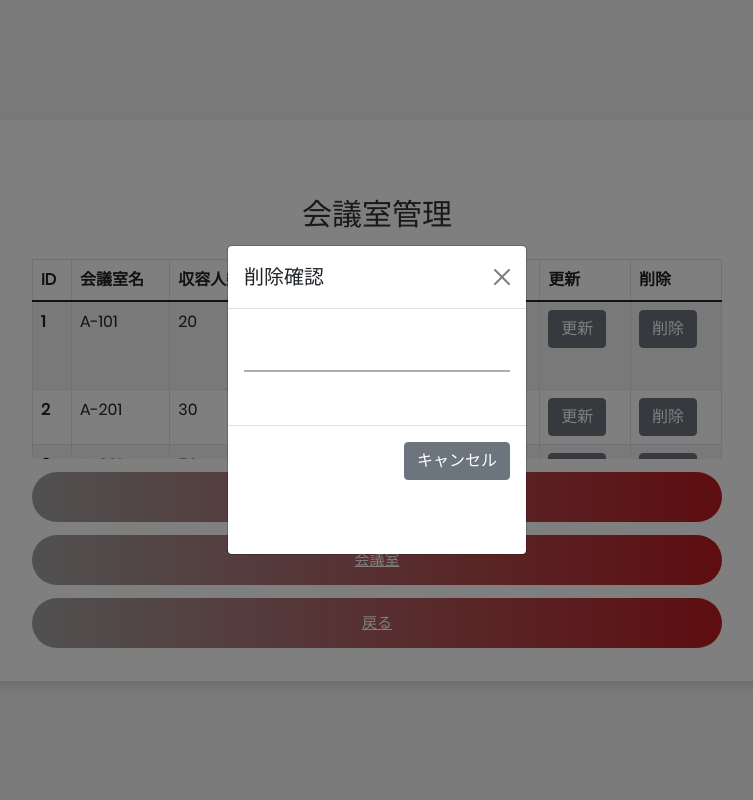
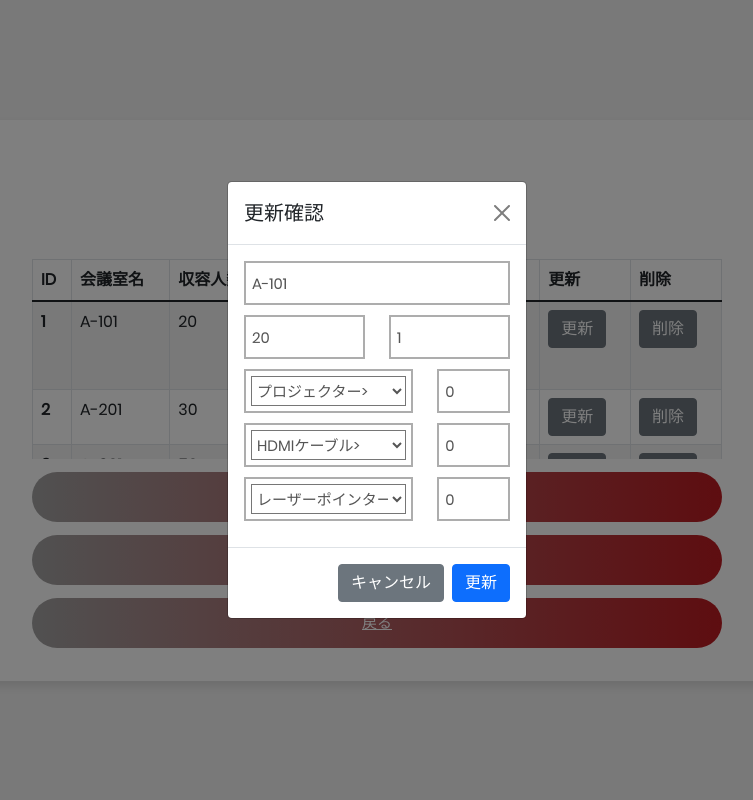
Before and after one commit to T1-2022/yoyaku, a Flask app: page /admin_room/ in a window 1280 px wide, after a click on "更新". Shown: the whole page, without its empty margins (263-1016 px from the left). Run offline with Flask 2, Linux system fonts and the light colour scheme; data comes from the database, SQL or seed files in the repository.

Commit message:
設置機器追加

```diff
--- a/app/admin_room.py
+++ b/app/admin_room.py
@@ -3,6 +3,7 @@ import os
 from flask import render_template, request, redirect, url_for, Blueprint, Flask, session
 
 from models.Conference import Conference
+from models.Equipment import Equipment
 from models.Register import Register
 from models.User import User
 from models.database import db
@@ -12,4 +13,5 @@ admin_room_bp = Blueprint('admin_room', __name__, url_prefix='/admin_room')
 @admin_room_bp.route('/', methods=["GET", "POST"])
 def admin_room():
     conferences = Conference.query.all()
-    return render_template('admin_room.html', conferences=conferences)
+    equipments = Equipment.query.all()
+    return render_template('admin_room.html', conferences=conferences, equipments=equipments)
--- a/app/static/css/main_admin.css
+++ b/app/static/css/main_admin.css
@@ -110,6 +110,37 @@
   left: 0;
 }
 
+/*[ Input ]*/
+.inputadmin100 {
+  font-family: Poppins-Regular;
+  font-size: 15px;
+  color: #555555;
+  line-height: 0.5;
+
+  display: block;
+  width: 100%;
+  height: 30px;
+  background: transparent;
+  padding: 0 1px;
+}
+
+.wrap-inputadmin100 {
+  width: 100%;
+  position: relative;
+  padding: 5px;
+  border: 2px solid #adadad;
+  margin-bottom: 10px;
+}
+
+
+.wrap-smallinput100 {
+  width: 100%;
+  position: relative;
+  padding: 5px;
+  border: 2px solid #adadad;
+  margin-bottom: 10px;
+}
+
 /*[ Table ]*/
 .my-custom-scrollbar {
 position: relative;
--- a/app/templates/admin_room.html
+++ b/app/templates/admin_room.html
@@ -44,17 +44,47 @@
                                     <div class="modal-dialog modal-sm modal-dialog-centered" id="{{conference.__dict__['conference_id']}}">
                                         <div class="modal-content">
                                             <div class="modal-header">
-                                                <h5 class="modal-title" id="change-room-label">削除確認</h5>
+                                                <h5 class="modal-title" id="change-room-label">更新確認</h5>
                                                 <button type="button" class="btn-close" data-bs-dismiss="modal" aria-label="Close"></button>
                                                 </div>
                                             <div class="modal-body">
-                                                <div class="wrap-input100 validate-input"  data-validate = "Introduce Name">
-                                                    <input class="input100" type="text" name="Name" value="{{ request.form.username }}">
+                                                <div class="row rows-cols-2 text-center">
+                                                    <div class="col-12">
+                                                        <div class="wrap-inputadmin100">
+                                                            <input class="inputadmin100" type="text" name="Name" value="{{ conference.__dict__['name'] }}">
+                                                        </div>
+                                                    </div>
+                                                    <div class="col-6">
+                                                        <div class="wrap-inputadmin100">
+                                                            <input class="inputadmin100" type="text" name="Capacity" value="{{ conference.__dict__['capacity'] }}">
+                                                        </div>
+                                                    </div>
+                                                    <div class="col-6">
+                                                        <div class="wrap-inputadmin100">
+                                                            <input class="inputadmin100" type="text" name="Photo" value="{{ conference.__dict__['fhoto_id'] }}">
+                                                        </div>
+                                                    </div>
+                                                    {% for equipment in conference.equipments %}
+                                                        <div class="col-8">
+                                                            <div class="wrap-inputadmin100">
+                                                                <select class="inputadmin100" name="Eq{{ equipment.__dict__['equipment_id'] }}" >
+                                                                    {% for eq in equipments %}
+                                                                        <option value="{{ eq.__dict__['equipment_id'] }}" {% if equipment.__dict__['equipment_id'] == eq.__dict__['equipment_id'] %} selected {% endif %}>{{ eq.__dict__['name'] }}></option>
+                                                                    {% endfor %}
+                                                                </select>
+                                                            </div>
+                                                        </div>
+                                                        <div class="col-4">
+                                                        <div class="wrap-inputadmin100">
+                                                            <input class="inputadmin100" type="text" name="Eqamount" value="0">
+                                                        </div>
+                                                    </div>
+                                                    {% endfor %}
                                                 </div>
                                             </div>
                                             <div class="modal-footer">
                                                 <button type="button" class="btn btn-secondary" data-bs-dismiss="modal">キャンセル</button>
-                                                <button class="login100-form-btn">更新</button>
+                                                <button type="submit" class="btn btn-primary" data-bs-dismiss="modal">更新</button>
                                                 </div>
                                             </div>
                                         </div>
--- a/app/templates/room.html
+++ b/app/templates/room.html
@@ -19,7 +19,7 @@
                           <h6 class="card-subtitle mb-2 text-muted">収容人数：{{ conference.__dict__['capacity'] }}名</h6>
                           <p>設置機器：</p>
                           {% for equipment in conference.equipments %}
-                          <p class="card-text">&emsp; {{ equipment.__dict__['name'] }}</p>
+                          <p class="card-text">&emsp; {{ equipment.__dict__['name'] }} x2</p>
                           {% endfor %}
                       </div>
                   </div>
```
